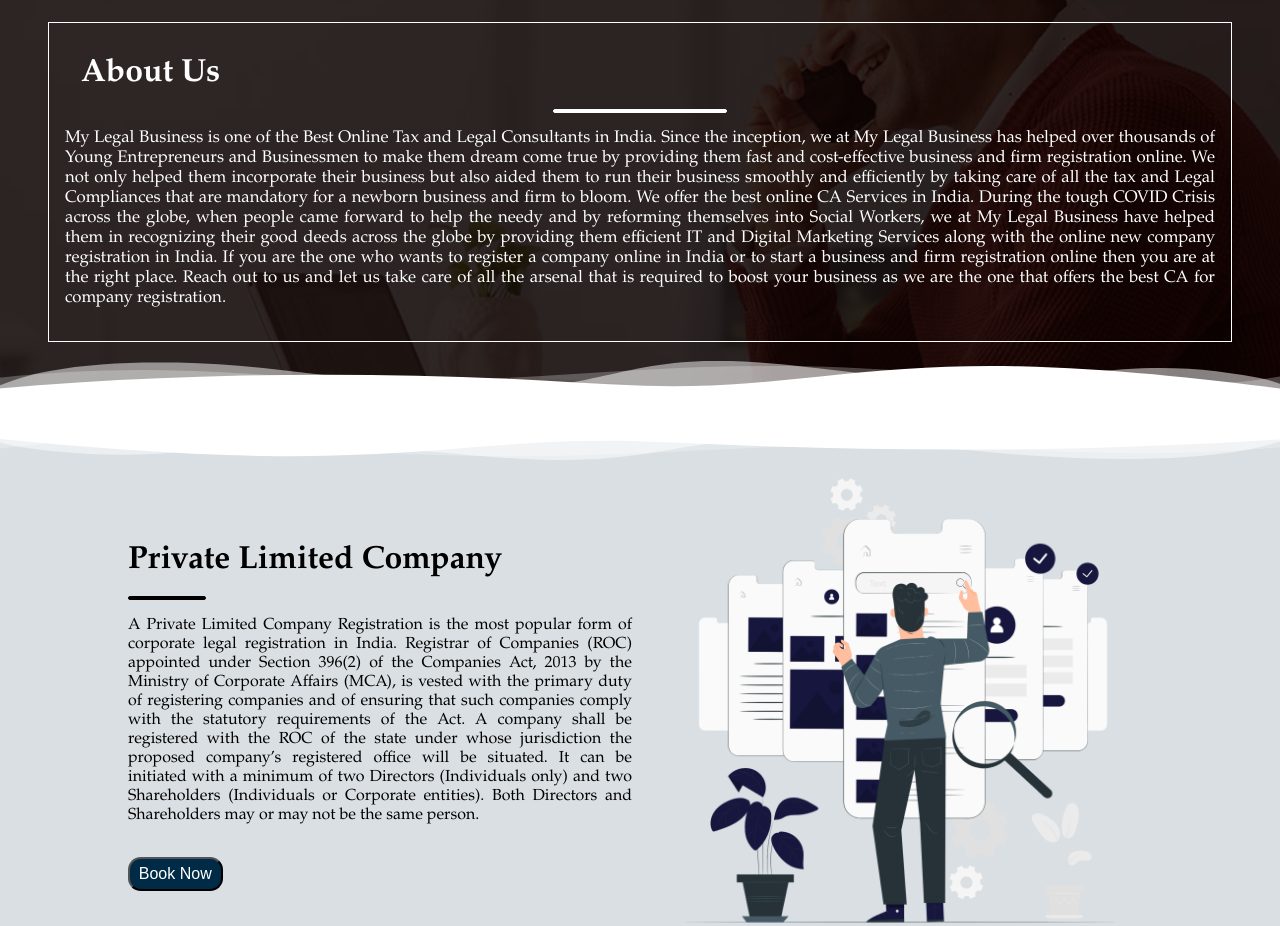
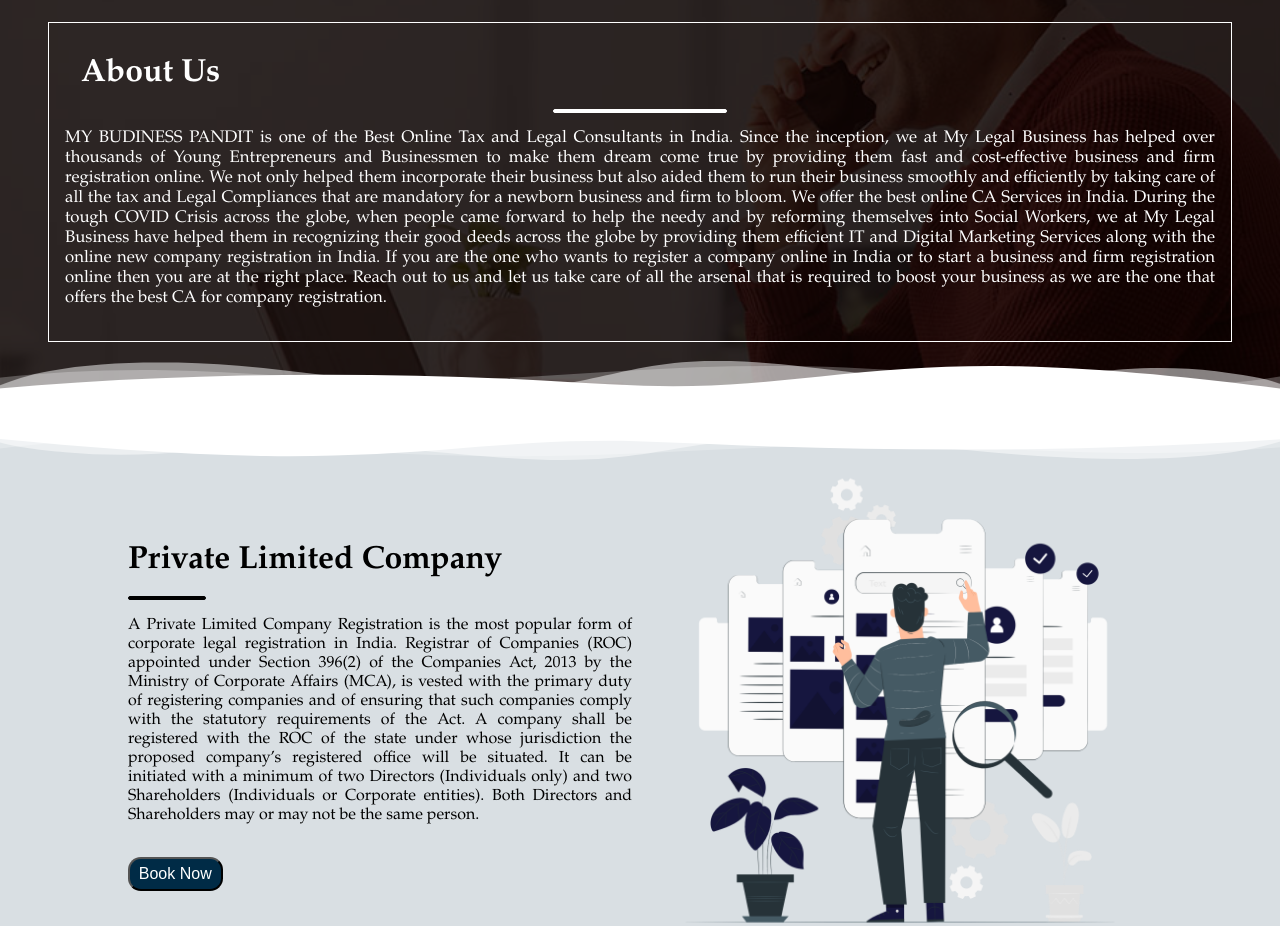
Before and after one commit to The-Arun-singh/mybusinesspandit, a plain HTML site: page index.html in a window 1280 px wide. Shown: the part 1226-2152 px from the top of the page. Drawn offline with nearby package versions, Linux system fonts and the light colour scheme.

Commit message:
MOD-9.0.76

```diff
--- a/index.html
+++ b/index.html
@@ -117,7 +117,7 @@
                     <div class="content">
                         <h2>About Us</h2>
                         <hr>
-                        <p>My Legal Business is one of the Best
+                        <p>MY BUDINESS PANDIT is one of the Best
                             Online Tax and Legal Consultants in India. Since the inception, we at My Legal Business has helped over thousands of Young Entrepreneurs and Businessmen to make
                             them dream come true by providing them fast and cost-effective business and firm registration online.
                             We not only helped them incorporate their business but also aided them to run their business smoothly
```
